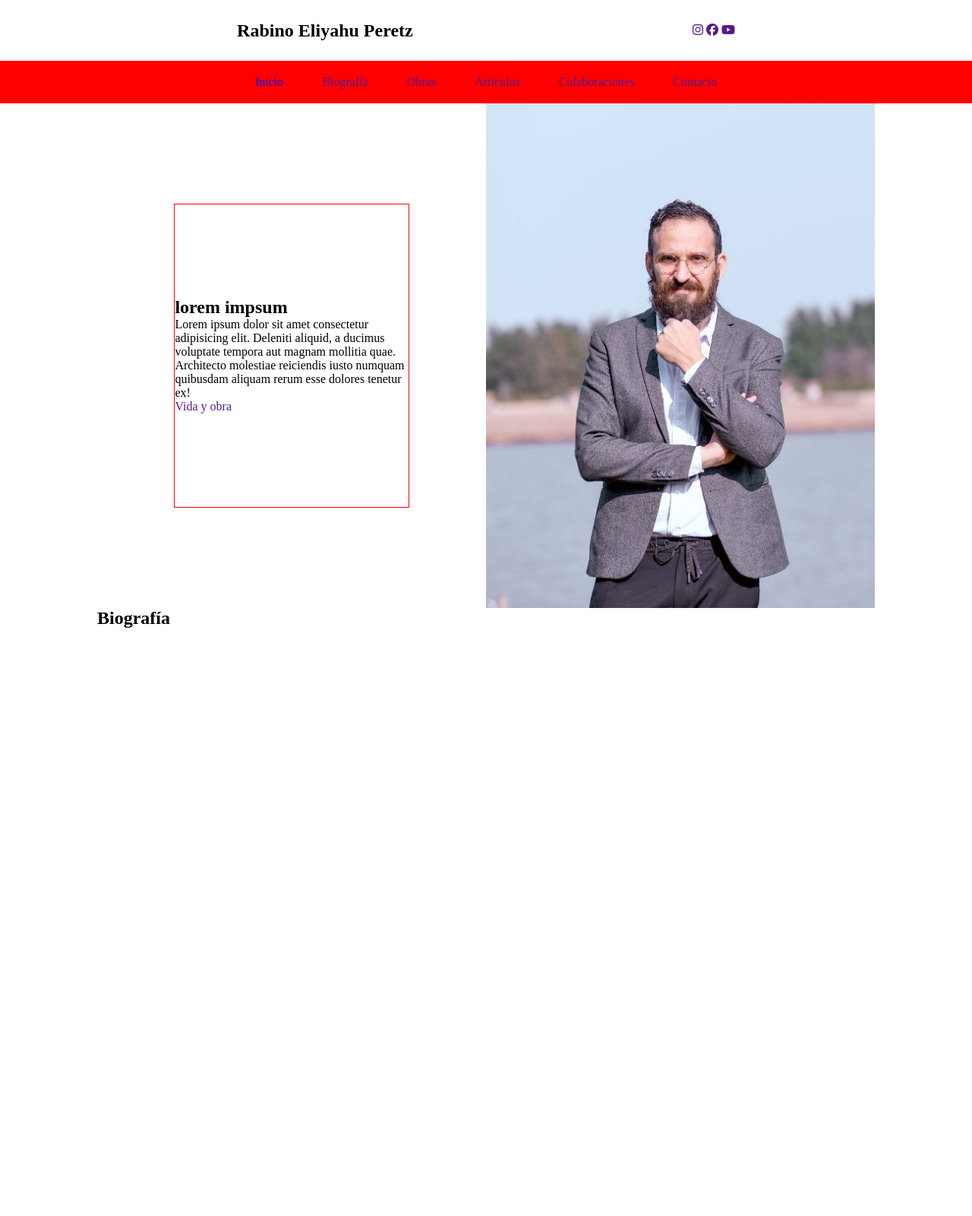
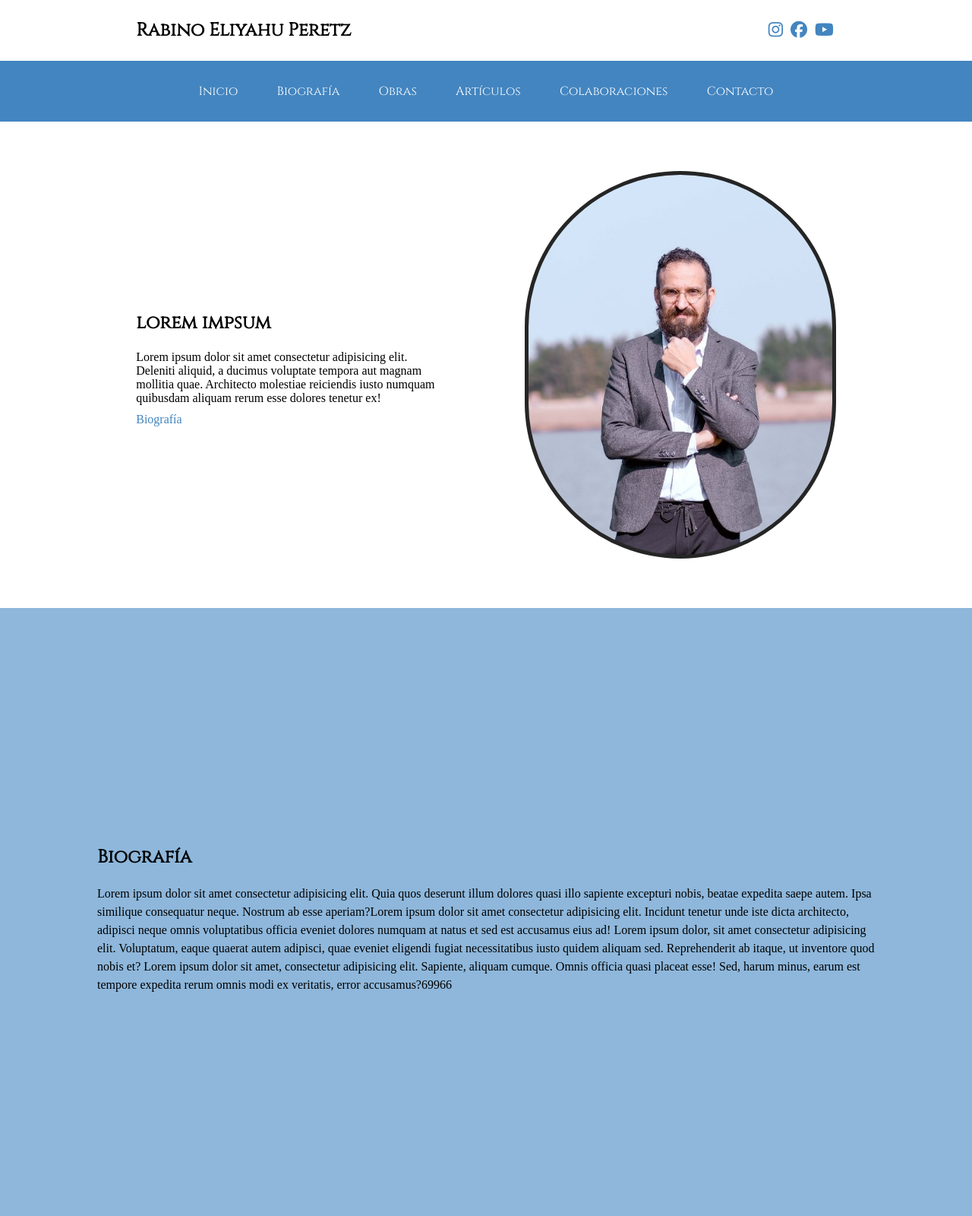
Before and after one commit to p3drop7/rab-peretz, a website: page index.html in a window 1280 px wide. Shown: the top 1600 px of the page at 76% size. Drawn offline with Linux system fonts and the light colour scheme; a web font is replaced by a local one.

Commit message:
colors animations scrollsnap added

```diff
--- a/index.html
+++ b/index.html
@@ -7,30 +7,31 @@
     <title>Rab. Eliyahu Peretz</title>
 
     <script src="https://kit.fontawesome.com/5f4f906fbc.js" crossorigin="anonymous"></script>
+    <link rel="stylesheet" href="https://fonts.googleapis.com/css?family=Cinzel|Fauna+One">
     <link rel="stylesheet" href="./css/styles.css">
 </head>
 
 <body>
-    <header>
+    <header id="home">
 
         <section class="title">
             <div>
                 <h1>Rabino Eliyahu Peretz</h1>
             </div>
             <div>
-                <a href=""><i class="fa-brands fa-instagram"></i></a>
-                <a href=""><i class="fa-brands fa-facebook"></i></a>
-                <a href=""><i class="fa-brands fa-youtube"></i></a>
+                <a href="https://www.instagram.com/rabino_eliyahu_peretz/?next=https%3A%2F%2Fwww.instagram.com%2Feli201237%2Fp%2FBngNp6xBpW2%2F%3F__coig_login%3D1" target="_blank"><i class="fa-brands fa-instagram"></i></a>
+                <a href="https://www.facebook.com/eli.ps.752" target="_blank"><i class="fa-brands fa-facebook"></i></a>
+                <a href="https://www.youtube.com/@parashothashavuaenespanol7959" target="_blank"><i class="fa-brands fa-youtube"></i></a>
             </div>
         </section>
 
         <nav>
-            <a href="#">Inicio</a>
-            <a href="">Biografía</a>
-            <a href="">Obras</a>
-            <a href="">Artículos</a>
-            <a href="">Colaboraciones</a>
-            <a href="">Contacto</a>
+            <a href="#home">Inicio</a>
+            <a href="#bio">Biografía</a>
+            <a href="#books">Obras</a>
+            <a href="#articles">Artículos</a>
+            <a href="#colabs">Colaboraciones</a>
+            <a href="#contact">Contacto</a>
         </nav>
 
         <section class="title-main">
@@ -38,20 +39,24 @@
                 <div>
                     <h2>lorem impsum</h2>
                     <p>Lorem ipsum dolor sit amet consectetur adipisicing elit. Deleniti aliquid, a ducimus voluptate tempora aut magnam mollitia quae. Architecto molestiae reiciendis iusto numquam quibusdam aliquam rerum esse dolores tenetur ex!</p>
-                    <a href="">Vida y obra</a>
+                    <a href="#bio">Biografía</a>
                 </div>
             </div>
             <div>
+                <div></div>
             </div>
         </section>
     </header>
 
     <main>
-        <section>
-            <h2>Biografía</h2>
+        <section class="bio" id="bio">
+            <div>
+                <h2>Biografía</h2>
+                <p>Lorem ipsum dolor sit amet consectetur adipisicing elit. Quia quos deserunt illum dolores quasi illo sapiente excepturi nobis, beatae expedita saepe autem. Ipsa similique consequatur neque. Nostrum ab esse aperiam?Lorem ipsum dolor sit amet consectetur adipisicing elit. Incidunt tenetur unde iste dicta architecto, adipisci neque omnis voluptatibus officia eveniet dolores numquam at natus et sed est accusamus eius ad! Lorem ipsum dolor, sit amet consectetur adipisicing elit. Voluptatum, eaque quaerat autem adipisci, quae eveniet eligendi fugiat necessitatibus iusto quidem aliquam sed. Reprehenderit ab itaque, ut inventore quod nobis et? Lorem ipsum dolor sit amet, consectetur adipisicing elit. Sapiente, aliquam cumque. Omnis officia quasi placeat esse! Sed, harum minus, earum est tempore expedita rerum omnis modi ex veritatis, error accusamus?69966</p>
+            </div>
         </section>
 
-        <section class="works-container">
+        <section class="works-container" id="books">
             <h2>OBRAS</h2>
             <div class="books-container">
                 <div>
@@ -69,7 +74,7 @@
             </div>
         </section>
 
-        <section class="works-container">
+        <section class="works-container" id="articles">
             <h2>ARTÍCULOS</h2>
             <div class="articles-container">
                 <div>
@@ -87,7 +92,7 @@
             </div>
         </section>
 
-        <section class="works-container">
+        <section class="works-container" id="colabs">
             <h2>COLABORACIONES</h2>
             <div class="colabs-container">
                 <div>
@@ -109,7 +114,7 @@
     <footer>
         <div>
             <div>
-                <h3>Para comunicarse con el Rabino Elihay Peretz, por favor escriba a:</h3>
+                <h3>Para comunicarse con el Rabino Eliyahu Peretz escriba a:</h3>
                 <p>
                     <i class="fa-regular fa-envelope"></i>
                     eliperetzdc@gmail.com
@@ -122,15 +127,15 @@
 
             <div>
                 <h3>Redes Sociales</h3>
-                <a href=""><i class="fa-brands fa-instagram"></i> Instagram</a>
-                <a href=""><i class="fa-brands fa-facebook"></i>Facebook</a>
-                <a href=""><i class="fa-brands fa-youtube"></i>Youtube</a>
+                <a href="https://www.instagram.com/rabino_eliyahu_peretz/?next=https%3A%2F%2Fwww.instagram.com%2Feli201237%2Fp%2FBngNp6xBpW2%2F%3F__coig_login%3D1" target="_blank"><i class="fa-brands fa-instagram"></i> rabino_eliyahu_peretz</a>
+                <a href="https://www.facebook.com/eli.ps.752" target="_blank"><i class="fa-brands fa-facebook"></i> Eliyahu Peretz</a>
+                <a href="https://www.youtube.com/@parashothashavuaenespanol7959" target="_blank"><i class="fa-brands fa-youtube"></i> parashothashavuaenespanol7959</a>
             </div>
         </div>
 
-        <div class="copyright">
+        <div class="copyright" id="contact">
             <p>Rabino Eliyahu Peretz</p>
-            <p>Sitio web por <i class="fa-brands fa-github"></i> Pedro Palencia - 2022 </p>
+            <p>Sitio web por Pedro Palencia <a href="https://github.com/p3drop7" target="_blank"><i class="fa-brands fa-github"></i></a> 2022 </p>
         </div>
     </footer>
 
--- a/scss/styles.scss
+++ b/scss/styles.scss
@@ -5,85 +5,9 @@ $dark-blue: #4385C0;
 $blue: #689ECD;
 $light-blue: #8EB7DB;
 
-
-*{
-    margin: 0;
-    padding: 0;
-}
-
-a{
-    text-decoration: none;
-}
-
-html{
-    scroll-behavior: smooth;
-}
-
-header{
-    height: 100vh;
-}
-
-.title{
-    height: 10vh;
-    display: flex;
-    flex-flow: row nowrap;
-    justify-content: space-around;
-    align-items: center;
-}
-
-nav{
-    height: 7vh;
-    display: flex;
-    flex-flow: row nowrap;
-    justify-content: center;
-    align-items: center;
-    background-color: red;
-
-    a{
-        margin: 0px 2%;
-    }
-}
-
-.title-main{
-    height: 83vh;
-    display: flex;
-    flex-flow: row nowrap;
-    justify-content: center;
-    align-items: center;
-
-    div{
-        height: 100%;
-        width: 50%;
-        display: flex;
-        flex-flow: column nowrap;
-        justify-content: center;
-        align-items: center;
-    }
-
-    div:nth-child(1){
-        div{
-            height: 60%;
-            width: 60%;
-            display: flex;
-            flex-flow: column nowrap;
-            justify-content: center;
-            align-items: flex-start;
-
-            border: 1px solid red;
-            h2, p{
-                text-align: left;
-            }
-        }
-    }
-
-    div:nth-child(2){
-        background-image: url(../assets/mainpic.jpg);
-        background-size: cover;
-        background-position: center;
-        background-repeat: no-repeat;
-    }
-}
-
+//FONTS
+$cinzel: 'Cinzel', serif;
+$fauna: 'Fauna One', serif;
 
 @mixin cards-containers-responsive{
     height: 80%;
@@ -106,13 +30,179 @@ nav{
 @mixin card-image-responsive{
     height: 85%;
     width: 100%;
-    background-color: aqua;
+    background-color: $gray;
+}
+
+@mixin link-animation-transition ($color){
+    border-width: 0 0 1.5px 0;
+    border-style: solid;
+    border-color: $color;
+    transition: all 0.5s;
+}
+
+@mixin link-animation-hover ($color){
+    border-color: $color;
+}
+
+h1, h2, h3, a {
+    font-family: $cinzel;
+}
+
+p {
+    font-family: $fauna;
+}
+
+*{
+    margin: 0;
+    padding: 0;
+}
+
+a{
+    text-decoration: none;
+}
+
+html{
+    scroll-behavior: smooth;
+    scroll-snap-type: y mandatory;
+}
+
+header{
+    height: 100vh;
+    scroll-snap-align: start;
+}
+
+.title{
+    height: 10vh;
+    padding: 0 14vw;
+    display: flex;
+    flex-flow: row nowrap;
+    justify-content: space-between;
+    align-items: center;
+
+    a{
+        color: $dark-blue;
+        margin: 0 3px;
+        transition: all 0.5s;
+        i{
+            font-size: 22px;
+        }
+    }
+
+    a:hover{
+        color: $black;
+    }
+}
+
+nav{
+    height: 10vh;
+    display: flex;
+    flex-flow: row nowrap;
+    justify-content: center;
+    align-items: center;
+    background-color: $dark-blue;
+
+    a{
+        margin: 0px 2%;
+        color: white;
+        @include link-animation-transition($dark-blue)
+    }
+
+    a:hover{
+        @include link-animation-hover(white)
+    }
+}
+
+.title-main{
+    height: 80vh;
+    width: 100%;
+    padding: 0px 0px;
+    display: flex;
+    flex-flow: row nowrap;
+    justify-content: center;
+    align-items: center;
+
+    div{
+        height: 90%;
+        width: 40%;
+        display: flex;
+        flex-flow: column nowrap;
+        justify-content: center;
+        align-items: center;
+    }
+
+    div:nth-child(1){
+        div{
+            height: 50%;
+            width: 80%;
+            display: flex;
+            flex-flow: column nowrap;
+            justify-content: center;
+            align-items: flex-start;
+
+            h2, p{
+                text-align: left;
+                margin: 10px 0px;
+            }
+
+            a{
+                color: $dark-blue;
+                font-family: $fauna;
+
+                @include link-animation-transition(white)
+            }
+
+            a:hover{
+                @include link-animation-hover($dark-blue)
+            }
+        }
+    }
+
+    div:nth-child(2){
+        div{
+            height: 500px;
+            width: 400px;
+            background-image: url(../assets/mainpic.jpg);
+            background-size: cover;
+            background-position: center;
+            background-repeat: no-repeat;
+            border: 5px solid $black;
+            border-radius: 500px;
+        }
+    }
+}
+
+.bio {
+    height: 100vh;
+    width: auto;
+    padding: 0px 10vw;
+    background-color: $light-blue;
+    display: flex;
+    flex-flow: row nowrap;
+    justify-content: center;
+    align-items: center;
+    scroll-snap-align: start;
+
+    div{
+        display: flex;
+        flex-flow: column nowrap;
+        justify-content: center;
+        align-items: flex-start;
+    }
+
+    h2 {
+        margin: 20px 0px;
+    }
+
+    p{
+        line-height: 150%;
+    }
 }
 
 section{
     height: 100vh;
     width: auto;
     padding: 0px 10vw;
+    scroll-snap-align: start;
 }
 
 .works-container{
@@ -123,6 +213,7 @@ section{
 
     .books-container{
         @include cards-containers-responsive;
+
         div {
             @include card-responsive;
             div {
@@ -156,41 +247,54 @@ footer{
     height: 100vh;
     width: auto;
     padding: 0px 10vw;
-
+    background-color: $dark-blue;
     display: flex;
     flex-flow: column nowrap;
     justify-content: space-evenly;
     align-items: center;
+    scroll-snap-align: end;
 
     div{
         height: 90%;
-        width: 80%;
+        width: 100%;
         display: flex;
         flex-flow: row nowrap;
-        justify-content: center;
-        align-items: space-evenly;
+        justify-content: space-around;
+        align-items: center;
 
         div{
             height: 100%;
-            width: 50%;
+            width: 40%;
             display: flex;
             flex-flow: column nowrap;
             justify-content: center;
-            align-items: center;
-            text-align: center;
+            align-items: flex-start;
+
+            i{
+                color: white;
+            }
 
             h3, p, a {
                 padding: 10px 0px;
+                color: $black;
+                font-family: $fauna;
             }
         }
     }
 
     .copyright {
-        width: 100%;
+        width: 100vw;
         height: 10%;
         display: flex;
-        flex-flow: row nowrap;
+        flex-flow: column nowrap;
         justify-content: center;
         align-items: center;
+        background-color: $black;
+        color: white;
+        font-size: 12px;
+
+        a{
+            color: white;
+        }
     }
 }
```
Also changed, not shown: css/styles.css.
